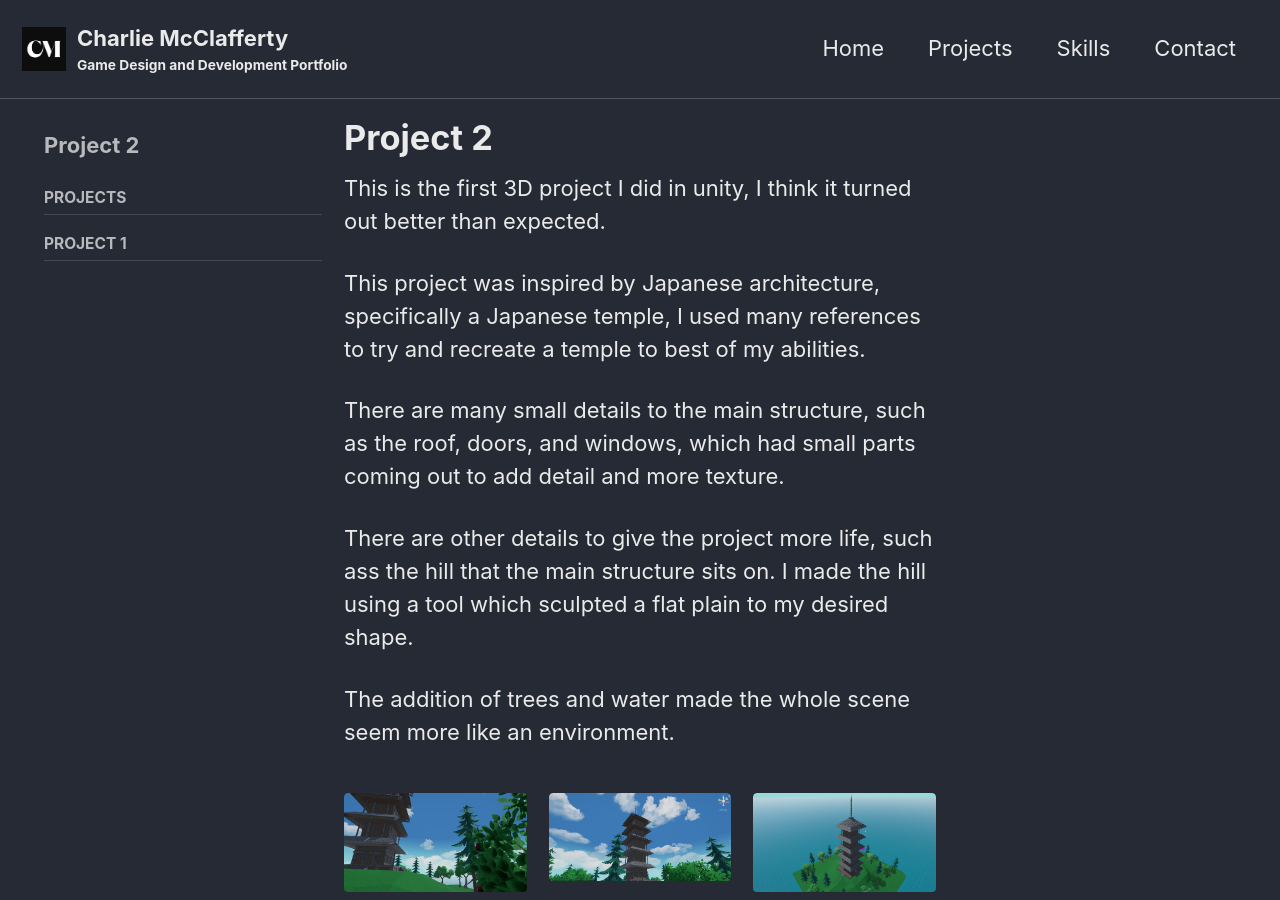
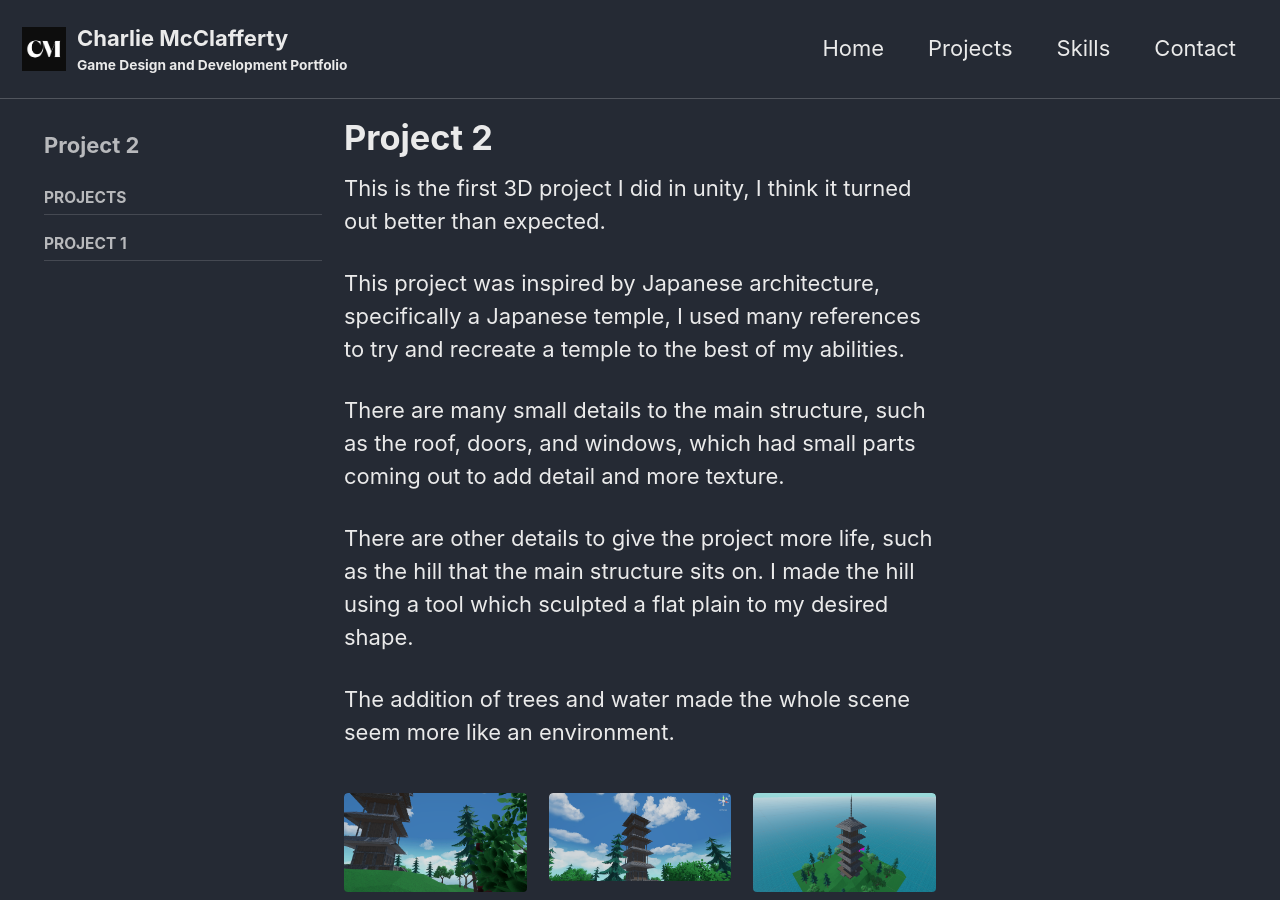
Before and after one commit to cmcclafferty/cmcclafferty.github.io, a Jekyll site: the page built from _pages/project2.md, in a window 1280 px wide and 900 px high. Built offline with Jekyll 4.4.1, drawn with Linux system fonts in a browser that asks for light colours.

Commit message:
Fix typos in project2.md
Corrected typos in project description for clarity.

```diff
--- a/_pages/project2.md
+++ b/_pages/project2.md
@@ -27,11 +27,11 @@ gallery_gameplay2:
 ---
 This is the first 3D project I did in unity, I think it turned out better than expected.
 
-This project was inspired by Japanese architecture, specifically a Japanese temple, I used many references to try and recreate a temple to best of my abilities.
+This project was inspired by Japanese architecture, specifically a Japanese temple, I used many references to try and recreate a temple to the best of my abilities.
 
 There are many small details to the main structure, such as the roof, doors, and windows, which had small parts coming out to add detail and more texture.
 
-There are other details to give the project more life, such ass the hill that the main structure sits on. I made the hill using a tool which sculpted a flat plain to my desired shape.
+There are other details to give the project more life, such as the hill that the main structure sits on. I made the hill using a tool which sculpted a flat plain to my desired shape.
 
 The addition of trees and water made the whole scene seem more like an environment.
 {% include gallery id="gallery_gameplay2" layout="third" thumb_height="180px" %}
```
